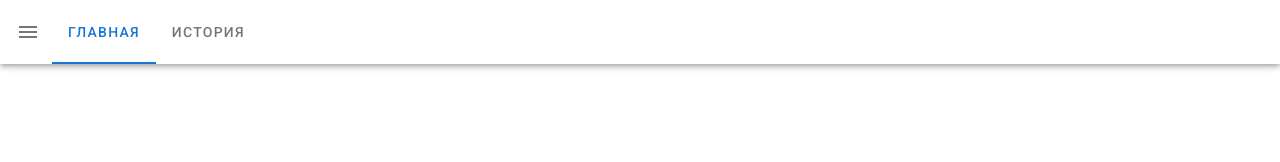
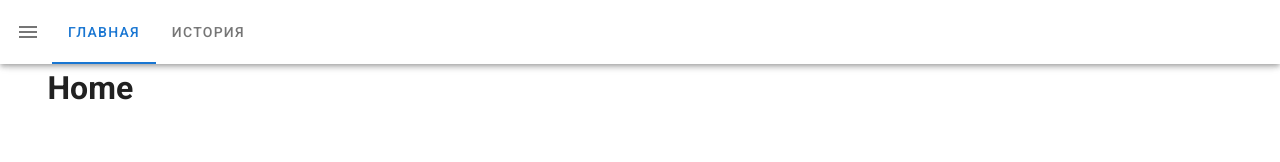
Before and after one commit to TolkachevPeter/test_vue, a Vue app: page /#/ in a window 1280 px wide. Shown: the top 162 px of the page. Built offline with nearby package versions, Linux system fonts and the light colour scheme.

Commit message:
add routing

```diff
--- /dev/null
+++ b/src/components/History.vue
@@ -0,0 +1,19 @@
+<template>
+  <v-container>
+    <v-layout row>
+      <v-flex xs12>
+        <h1>History</h1>
+      </v-flex>
+    </v-layout>
+  </v-container>
+</template>
+
+<script>
+export default {
+  data() {
+    return {
+
+    };
+  },
+};
+</script>
--- /dev/null
+++ b/src/components/Home.vue
@@ -0,0 +1,19 @@
+<template>
+  <v-container>
+    <v-layout row>
+      <v-flex xs12>
+        <h1>Home</h1>
+      </v-flex>
+    </v-layout>
+  </v-container>
+</template>
+
+<script>
+export default {
+  data() {
+    return {
+
+    };
+  },
+};
+</script>
--- a/src/router/index.js
+++ b/src/router/index.js
@@ -1,9 +1,22 @@
 import Vue from 'vue';
 import VueRouter from 'vue-router';
+import Home from '@/components/Home.vue';
+import History from '@/components/History.vue';
 
 Vue.use(VueRouter);
 
-const routes = [];
+const routes = [
+  {
+    path: '',
+    name: 'home',
+    component: Home,
+  },
+  {
+    path: '/history',
+    name: 'history',
+    component: History,
+  },
+];
 
 const router = new VueRouter({
   routes,
```
